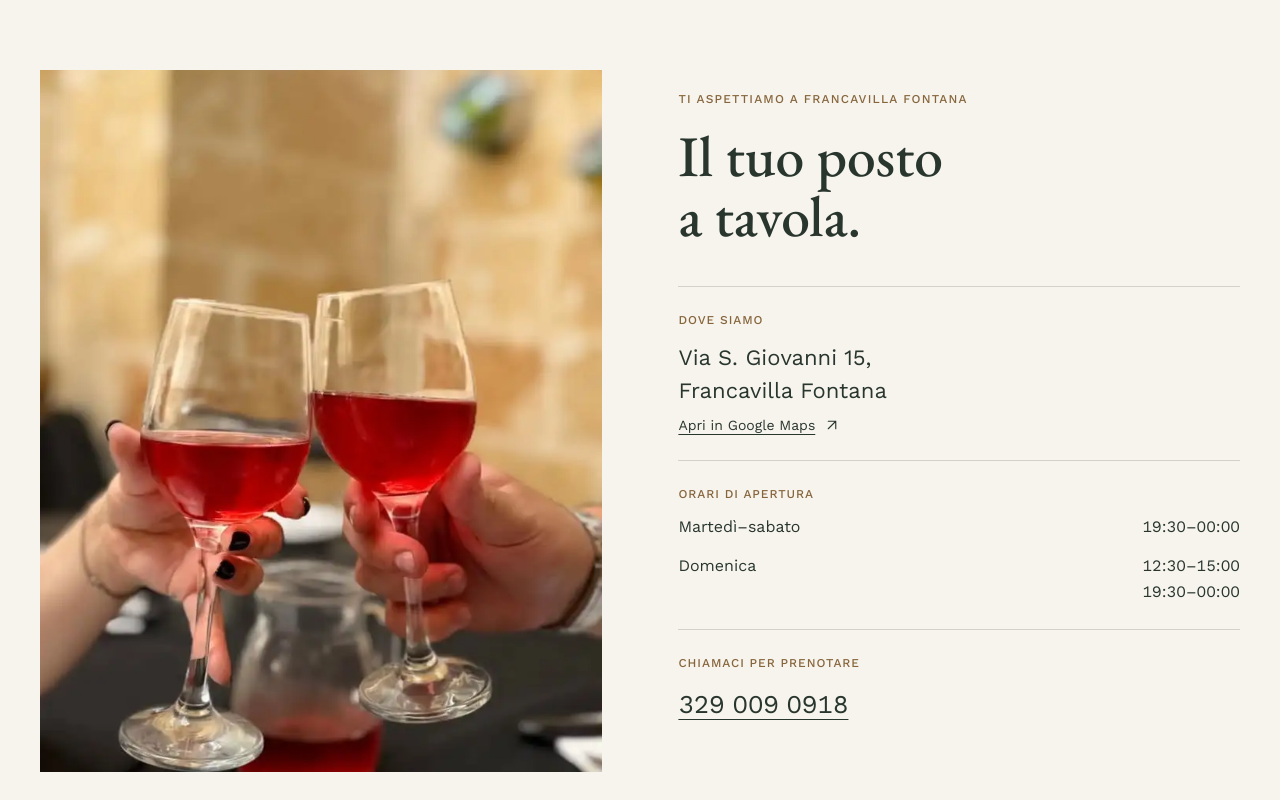
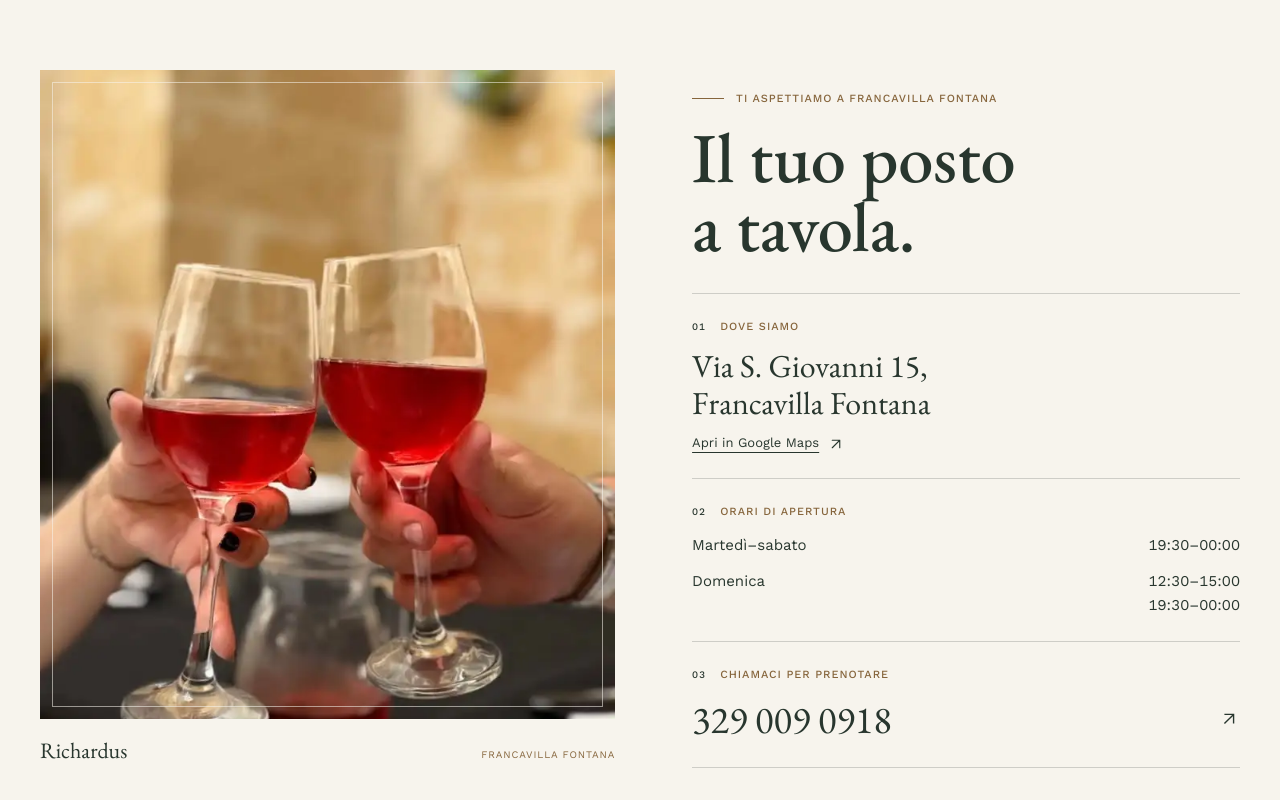
Before and after one commit to FrancescoPalasciano/richardus, a Next.js app: page / in a window 1280 px wide. Shown: the part 820-1620 px from the top of the page. Built offline with nearby package versions, Linux system fonts and the light colour scheme.

Commit message:
feat: refine visit section and unify restaurant colors

```diff
--- a/src/app/globals.css
+++ b/src/app/globals.css
@@ -4,6 +4,7 @@
   --background: #f7f4ed;
   --foreground: #28362e;
   --accent: #86653c;
+  --brand-green: #17271f;
 }
 
 @theme inline {
--- a/src/components/Footer.module.css
+++ b/src/components/Footer.module.css
@@ -1,6 +1,6 @@
 .footer {
   margin-top: auto;
-  background: #17271f;
+  background: var(--brand-green);
   color: #f7f4ed;
 }
 
@@ -126,6 +126,16 @@
   gap: 0.35em;
   flex-wrap: wrap;
 }
+.agency {
+  display: flex;
+  align-items: center;
+  flex-wrap: wrap;
+  gap: 0 1rem;
+}
+.facebook {
+  text-decoration: underline;
+  text-underline-offset: 4px;
+}
 .credit span {
   color: #f7f4ed;
   text-decoration: underline;
--- a/src/components/Footer.tsx
+++ b/src/components/Footer.tsx
@@ -116,6 +116,7 @@ export default function Footer() {
             <Link href="/privacy-policy">Privacy policy</Link>
             <Link href="/cookie-policy">Cookie policy</Link>
           </nav>
+          <div className={styles.agency}>
             <a
               className={styles.credit}
               href="https://www.instagram.com/senzafrenodigital/"
@@ -124,6 +125,16 @@ export default function Footer() {
             >
               made by <span>Senza Freno Digital</span>
             </a>
+            <a
+              className={styles.facebook}
+              href="https://www.facebook.com/p/Senza-Freno-Digital-61568939816513/"
+              target="_blank"
+              rel="noopener noreferrer"
+              aria-label="Senza Freno Digital su Facebook"
+            >
+              Facebook
+            </a>
+          </div>
         </div>
       </div>
     </footer>
--- a/src/components/Header.module.css
+++ b/src/components/Header.module.css
@@ -1,7 +1,7 @@
 .header {
   --header-height: 5.5rem;
-  --header-surface: rgb(0 0 0 / 94%);
-  --header-panel: #101010;
+  --header-surface: rgb(23 39 31 / 96%);
+  --header-panel: var(--brand-green);
   --header-border: rgb(255 255 255 / 14%);
   --header-muted: #c6c6c6;
   --header-focus: #e1c394;
--- a/src/components/VisitSection.module.css
+++ b/src/components/VisitSection.module.css
@@ -1,142 +1,198 @@
 .section {
   display: grid;
-  align-items: center;
-  gap: 3rem;
+  grid-template-areas: "intro" "photo" "details";
+  gap: 2rem;
   width: min(100%, 80rem);
   margin-inline: auto;
   padding: clamp(4rem, 7vw, 7rem) 1.5rem;
   scroll-margin-top: 7rem;
 }
-
-.content {
+.intro {
+  grid-area: intro;
   min-width: 0;
 }
-
+.content {
+  grid-area: details;
+  min-width: 0;
+}
 .eyebrow {
+  display: flex;
+  align-items: center;
+  gap: 0.75rem;
   color: var(--accent);
-  font-size: 0.75rem;
+  font-size: 0.6875rem;
   font-weight: 500;
   line-height: 1.6;
-  letter-spacing: 0.1em;
+  letter-spacing: 0.09em;
   text-transform: uppercase;
 }
-
+.eyebrow::before {
+  content: "";
+  width: 2rem;
+  height: 1px;
+  background: currentColor;
+  flex-shrink: 0;
+}
 .title {
   max-width: 12ch;
   margin-top: 1rem;
-  font-size: clamp(2.75rem, 4.5vw, 4.5rem);
-  line-height: 1.05;
+  font-size: clamp(3.25rem, 5.5vw, 5.25rem);
+  line-height: 0.98;
   text-wrap: balance;
 }
-
 .details {
-  margin-top: 2.5rem;
+  border-top: 1px solid rgb(40 54 46 / 20%);
 }
-
 .detail {
   padding-block: 1.5rem;
-  border-top: 1px solid rgb(40 54 46 / 18%);
+  border-bottom: 1px solid rgb(40 54 46 / 20%);
 }
-
 .detail > dt {
-  margin-bottom: 0.625rem;
+  display: flex;
+  align-items: center;
+  gap: 0.875rem;
+  margin-bottom: 0.75rem;
   color: var(--accent);
-  font-size: 0.75rem;
+  font-size: 0.6875rem;
   font-weight: 500;
-  letter-spacing: 0.08em;
+  letter-spacing: 0.09em;
   text-transform: uppercase;
 }
-
+.number {
+  font-variant-numeric: tabular-nums;
+  font-size: 0.625rem;
+  color: var(--foreground);
+}
 .address {
   font-style: normal;
 }
-
 .addressLink {
   display: inline-flex;
   flex-direction: column;
-  gap: 0.5rem;
+  gap: 0.75rem;
   min-height: 44px;
-  font-size: clamp(1.125rem, 1.8vw, 1.375rem);
-  line-height: 1.5;
 }
-
+.addressLink > span:first-child {
+  font-family: var(--font-eb-garamond), Georgia, serif;
+  font-size: clamp(1.75rem, 2.5vw, 2.125rem);
+  line-height: 1.15;
+}
 .mapLabel {
   display: inline-flex;
   align-items: center;
   gap: 0.5rem;
-  font-size: 0.875rem;
+  font-size: 0.8125rem;
   text-decoration: underline;
-  text-underline-offset: 4px;
+  text-underline-offset: 5px;
 }
-
 .hours {
   display: grid;
-  gap: 0.875rem;
-  font-size: 1rem;
+  gap: 0.75rem;
+  font-size: 0.9375rem;
 }
-
 .hours > div {
   display: flex;
   flex-wrap: wrap;
   justify-content: space-between;
   gap: 0.25rem 1rem;
 }
-
 .hours dd {
   display: flex;
   flex-direction: column;
+  text-align: right;
   font-variant-numeric: tabular-nums;
 }
-
 .phone {
-  display: inline-flex;
+  display: flex;
+  justify-content: space-between;
   align-items: center;
-  min-height: 44px;
-  font-size: clamp(1.375rem, 2vw, 1.75rem);
+  gap: 1rem;
+  min-height: 48px;
+  font-family: var(--font-eb-garamond), Georgia, serif;
+  font-size: clamp(2rem, 3vw, 2.5rem);
+  line-height: 1.2;
   font-variant-numeric: tabular-nums;
-  text-decoration: underline;
-  text-decoration-thickness: 1px;
-  text-underline-offset: 6px;
 }
-
+.phone svg {
+  flex-shrink: 0;
+}
 .section a:focus-visible {
   outline: 2px solid var(--foreground);
   outline-offset: 5px;
 }
-
 .picture {
+  grid-area: photo;
+  min-width: 0;
+  margin: 0;
+}
+.imageFrame {
   position: relative;
   width: 100%;
-  aspect-ratio: 4 / 5;
-  overflow: hidden;
+  aspect-ratio: 6 / 5;
   background: #ded6c8;
 }
-
+.imageFrame::after {
+  content: "";
+  position: absolute;
+  inset: 0.75rem;
+  border: 1px solid rgb(247 244 237 / 55%);
+  pointer-events: none;
+}
 .photo {
   object-fit: cover;
   object-position: 50% 58%;
 }
-
+.caption {
+  display: flex;
+  justify-content: space-between;
+  align-items: baseline;
+  flex-wrap: wrap;
+  gap: 0.25rem 1rem;
+  padding-top: 0.875rem;
+  font-size: 0.625rem;
+  letter-spacing: 0.09em;
+  text-transform: uppercase;
+  color: var(--accent);
+}
+.caption span:first-child {
+  font-size: 1.375rem;
+  font-family: var(--font-eb-garamond), Georgia, serif;
+  text-transform: none;
+  letter-spacing: 0;
+  color: var(--foreground);
+}
 @media (hover: hover) {
   .section a:hover {
     color: var(--accent);
   }
 }
-
 @media (min-width: 768px) {
   .section {
-    grid-template-columns: 1fr 1fr;
-    gap: clamp(2.5rem, 6vw, 6rem);
     padding-inline: 2.5rem;
   }
-
+}
+@media (min-width: 900px) {
+  .section {
+    grid-template-columns: 1.05fr 1fr;
+    grid-template-areas: "photo intro" "photo details";
+    column-gap: clamp(3rem, 6vw, 6rem);
+    row-gap: 2rem;
+    align-items: start;
+  }
+  .intro {
+    padding-top: 1.25rem;
+  }
   .picture {
-    grid-column: 1;
-    grid-row: 1;
+    align-self: stretch;
+    display: flex;
+    flex-direction: column;
   }
-
+  .imageFrame {
+    flex: 1;
+    min-height: 36rem;
+    aspect-ratio: auto;
+  }
   .content {
-    grid-column: 2;
-    grid-row: 1;
+    align-self: end;
   }
 }
--- a/src/components/VisitSection.tsx
+++ b/src/components/VisitSection.tsx
@@ -12,14 +12,21 @@ export default function VisitSection({ telefono }: { telefono: string }) {
       aria-labelledby="visit-title"
       className={styles.section}
     >
-      <div className={styles.content}>
+      <div className={styles.intro}>
         <p className={styles.eyebrow}>Ti aspettiamo a Francavilla Fontana</p>
         <h2 id="visit-title" className={styles.title}>
           Il tuo posto a tavola.
         </h2>
+      </div>
+      <div className={styles.content}>
         <dl className={styles.details}>
           <div className={styles.detail}>
-            <dt>Dove siamo</dt>
+            <dt>
+              <span className={styles.number} aria-hidden="true">
+                01
+              </span>
+              Dove siamo
+            </dt>
             <dd>
               <address className={styles.address}>
                 <a
@@ -54,7 +61,12 @@ export default function VisitSection({ telefono }: { telefono: string }) {
             </dd>
           </div>
           <div className={styles.detail}>
-            <dt>Orari di apertura</dt>
+            <dt>
+              <span className={styles.number} aria-hidden="true">
+                02
+              </span>
+              Orari di apertura
+            </dt>
             <dd>
               <dl className={styles.hours}>
                 <div>
@@ -83,24 +95,46 @@ export default function VisitSection({ telefono }: { telefono: string }) {
             </dd>
           </div>
           <div className={styles.detail}>
-            <dt>Chiamaci per prenotare</dt>
+            <dt>
+              <span className={styles.number} aria-hidden="true">
+                03
+              </span>
+              Chiamaci per prenotare
+            </dt>
             <dd>
               <a href={`tel:${telefono}`} className={styles.phone}>
                 329 009 0918
+                <svg
+                  width="22"
+                  height="22"
+                  viewBox="0 0 24 24"
+                  fill="none"
+                  stroke="currentColor"
+                  strokeWidth="1.5"
+                  aria-hidden="true"
+                >
+                  <path d="m7 17 10-10M7 7h10v10" />
+                </svg>
               </a>
             </dd>
           </div>
         </dl>
       </div>
-      <div className={styles.picture}>
+      <figure className={styles.picture}>
+        <div className={styles.imageFrame}>
           <Image
             src={winePhoto}
             alt="Un brindisi con due calici di vino rosato da Richardus"
             fill
-          sizes="(min-width: 1280px) 560px, (min-width: 768px) 46vw, 100vw"
+            sizes="(min-width: 1280px) 560px, (min-width: 900px) 46vw, 100vw"
             className={styles.photo}
           />
         </div>
+        <figcaption className={styles.caption}>
+          <span>Richardus</span>
+          <span>Francavilla Fontana</span>
+        </figcaption>
+      </figure>
     </section>
   );
 }
```
Lines whose indentation alone changed are shown as unchanged.
